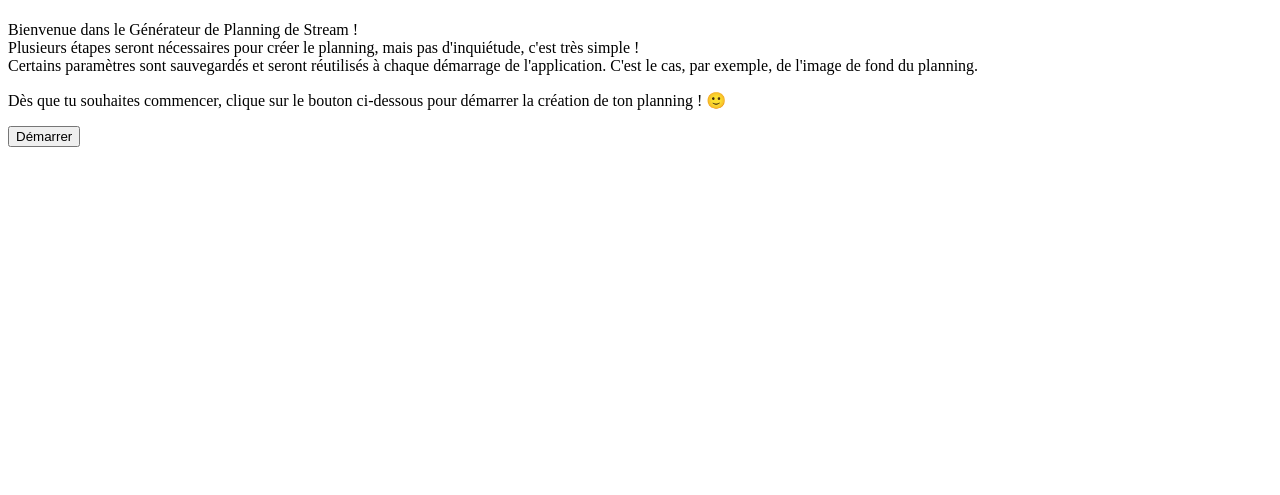
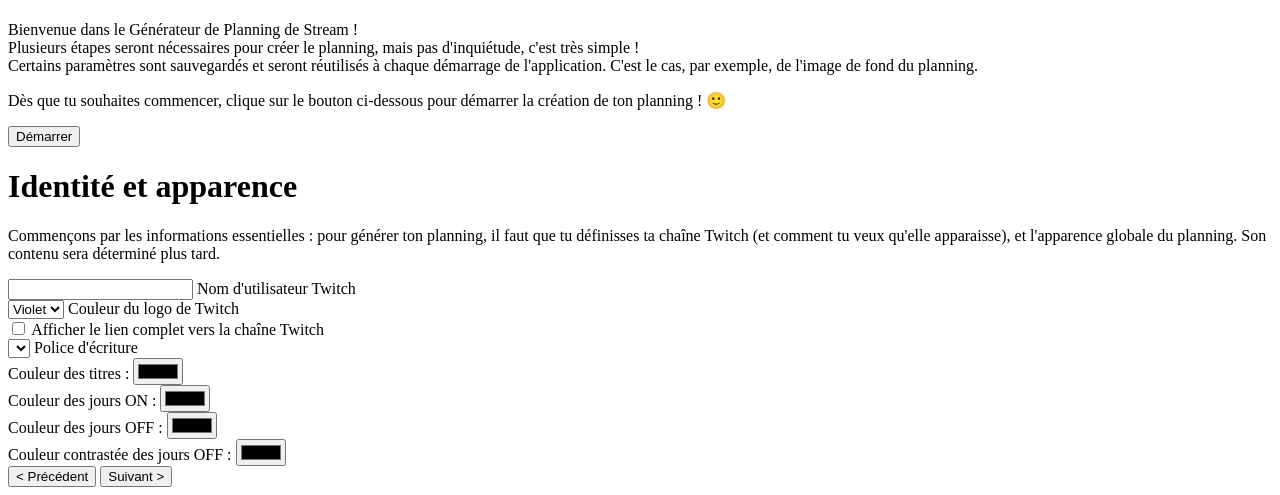
Before and after one commit to InFinity54/StreamScheduleGenerator, a Node project: template src/templates/index.html.twig in a window 1280 px wide. Shown: the part 3171-3666 px from the top of the page. Before the commit the page ends 3318 px from the top, so only its background shows below. Run offline with Node 20 templates, Linux system fonts and the light colour scheme; the template is opened without the code that fills it, so the values that code supplies are empty.

Commit message:
Écran d'identité et d'apparence sur planning

```diff
--- a/package.json
+++ b/package.json
@@ -40,6 +40,7 @@
     "bs-stepper": "^1.7.0",
     "electron-squirrel-startup": "^1.0.0",
     "electron-updater": "^6.3.0-alpha.6",
+    "font-list": "^1.5.1",
     "jquery": "^3.7.1"
   },
   "build": {
--- a/src/js/main.js
+++ b/src/js/main.js
@@ -2,6 +2,7 @@ const { app, BrowserWindow, ipcMain, Menu, session } = require('electron');
 import { autoUpdater } from "electron-updater";
 const path = require('path');
 const fs = require("fs");
+const fontList = require('font-list');
 const isInProdMode = false;
 const settingsFilePath = path.join(app.getPath("userData"), "settings.json");
 
@@ -49,6 +50,10 @@ const createWindow = () => {
     } else {
       mainWindow.webContents.send('noSettingsFile');
     }
+
+    fontList.getFonts().then(fonts => {
+      mainWindow.webContents.send('fontsList', fonts);
+    });
 
     if (isInProdMode) {
       autoUpdater.checkForUpdates();
--- a/src/js/preload.js
+++ b/src/js/preload.js
@@ -19,5 +19,6 @@ contextBridge.exposeInMainWorld('appAPI', {
   getAppVersion: () => ipcRenderer.invoke('getAppVersion'),
   noSettingsFile: (response) => ipcRenderer.on('noSettingsFile', (response)),
   updateSettings: (response) => ipcRenderer.on('updateSettings', (response)),
+  fontsList: (response) => ipcRenderer.on('fontsList', (response)),
   saveSettings: (args) => ipcRenderer.invoke('saveSettings', args)
 });
--- a/src/js/renderer.js
+++ b/src/js/renderer.js
@@ -10,3 +10,4 @@ import "./containers/window_buttons";
 
 // JS des étapes
 import "./steps/introduction";
+import "./steps/identity";
--- a/src/js/steps/introduction.js
+++ b/src/js/steps/introduction.js
@@ -1,4 +1,4 @@
 jQuery("#introduction_button_next").click(function () {
     jQuery("#introduction").fadeOut("500");
-    //jQuery("#step2_todo").delay(500).fadeIn("500");
+    jQuery("#identity").delay(500).fadeIn("500");
 });
--- a/src/scss/app.scss
+++ b/src/scss/app.scss
@@ -1,7 +1,12 @@
 @import "~bootstrap/scss/bootstrap";
+
+/* CSS globaux */
+@import "scrollbar";
+@import "step";
 
 /* CSS des conteneurs */
 @import "containers/window_buttons";
 
 /* CSS des étapes */
 @import "steps/introduction";
+@import "steps/identity";
--- /dev/null
+++ b/src/scss/steps/identity.scss
@@ -0,0 +1,3 @@
+#identity {
+    display: none;
+}
--- a/src/templates/index.html.twig
+++ b/src/templates/index.html.twig
@@ -8,5 +8,6 @@
         {% include "containers/window_buttons.html.twig" %}
 
         {% include "steps/introduction.html.twig" %}
+        {% include "steps/identity.html.twig" %}
     </body>
 </html>
--- /dev/null
+++ b/src/templates/steps/identity.html.twig
@@ -0,0 +1,78 @@
+<div id="identity" class="step">
+    <div class="step_title">
+        <h1>Identité et apparence</h1>
+    </div>
+
+    <div class="step_content">
+        <p>Commençons par les informations essentielles : pour générer ton planning, il faut que tu définisses ta chaîne Twitch (et comment tu veux qu'elle apparaisse), et l'apparence globale du planning. Son contenu sera déterminé plus tard.</p>
+
+        <div id="identity_error" class="d-none alert alert-danger"></div>
+
+        <form id="identity_form">
+            <div class="row">
+                <div class="col-sm-6">
+                    <div class="form-floating">
+                        <input type="text" class="form-control" required id="identity_twitchusername">
+                        <label for="identity_twitchusername">Nom d'utilisateur Twitch</label>
+                    </div>
+                </div>
+
+                <div class="col-sm-6">
+                    <div class="form-floating">
+                        <select id="identity_twitchlogocolor" required class="form-select">
+                            <option value="default" selected>Violet</option>
+                            <option value="white">Blanc</option>
+                            <option value="black">Noir</option>
+                        </select>
+                        <label for="identity_twitchlogocolor">Couleur du logo de Twitch</label>
+                    </div>
+                </div>
+            </div>
+
+            <div class="row mt-3">
+                <div class="col-sm-12">
+                    <div class="form-check form-switch">
+                        <input class="form-check-input" type="checkbox" role="switch" id="identity_twitchfulllink">
+                        <label class="form-check-label" for="identity_twitchfulllink">Afficher le lien complet vers la chaîne Twitch</label>
+                    </div>
+                </div>
+            </div>
+
+            <div class="row mt-3">
+                <div class="col-sm-12">
+                    <div class="form-floating">
+                        <select id="identity_font" class="form-select" required>
+                            <option hidden selected></option>
+                        </select>
+                        <label for="identity_font">Police d'écriture</label>
+                    </div>
+                </div>
+            </div>
+
+            <div class="row mt-3">
+                <div class="col-sm-6">
+                    <label for="identity_titlescolor">Couleur des titres</label> : <input required type="color" class="align-middle" id="identity_titlescolor">
+                </div>
+
+                <div class="col-sm-6">
+                    <label for="identity_dayoncolor">Couleur des jours ON</label> : <input required type="color" class="align-middle" id="identity_dayoncolor">
+                </div>
+            </div>
+
+            <div class="row mt-3">
+                <div class="col-sm-6">
+                    <label for="identity_dayoffcolor">Couleur des jours OFF</label> : <input required type="color" class="align-middle" id="identity_dayoffcolor">
+                </div>
+
+                <div class="col-sm-6">
+                    <label for="identity_dayoffcontrastcolor">Couleur contrastée des jours OFF</label> : <input required type="color" class="align-middle" id="identity_dayoffcontrastcolor">
+                </div>
+            </div>
+        </form>
+    </div>
+
+    <div class="step_menu">
+        <button class="btn btn-secondary" id="identity_button_previous">< Précédent</button>
+        <button class="btn btn-primary" id="identity_button_next">Suivant ></button>
+    </div>
+</div>
```
Also changed, not shown: src/js/steps/identity.js (added, +62 -0 lines), src/scss/scrollbar.scss (added, +38 -0 lines), src/scss/step.scss (added, +67 -0 lines), src/scss/steps/introduction.scss (indentation only), 1 other file.
